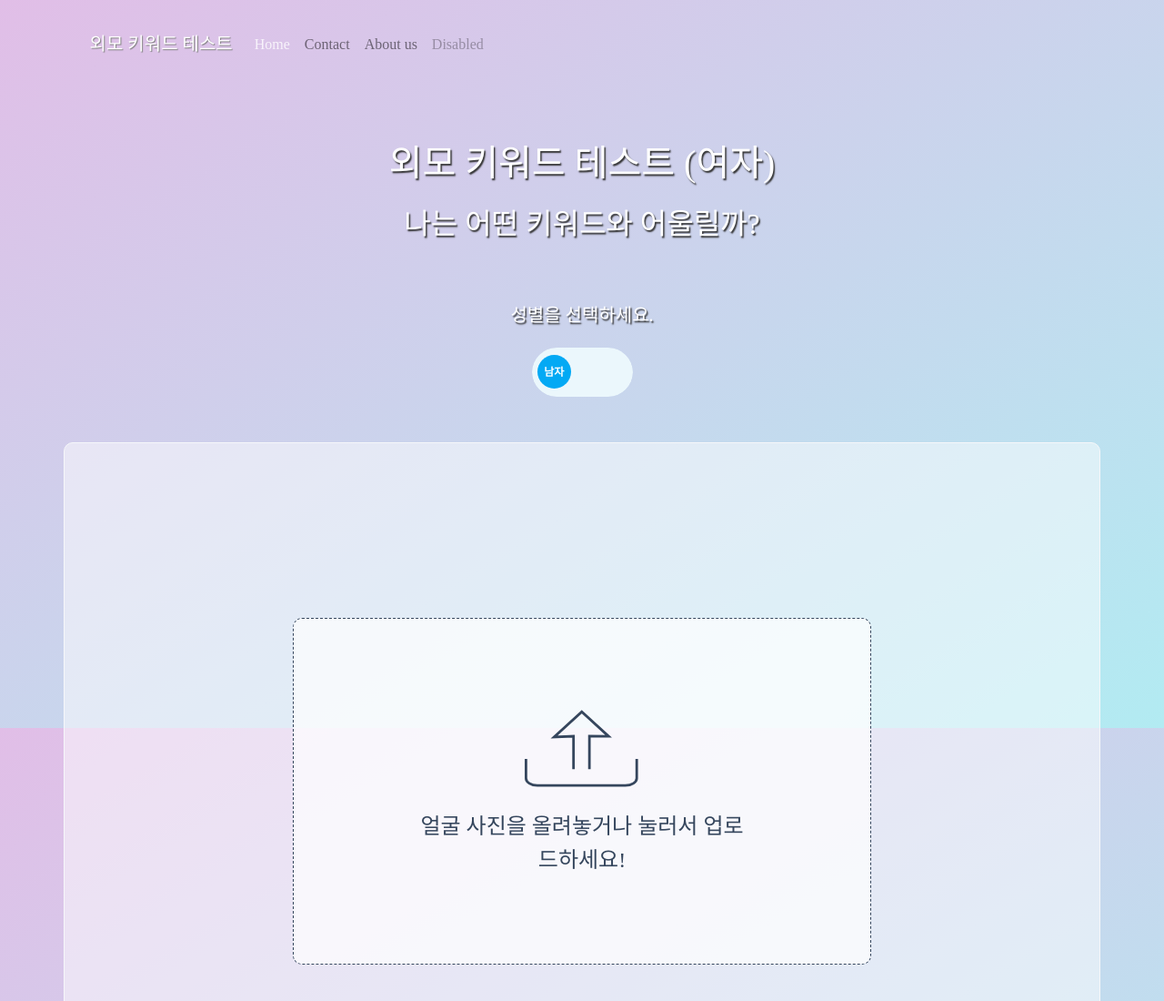
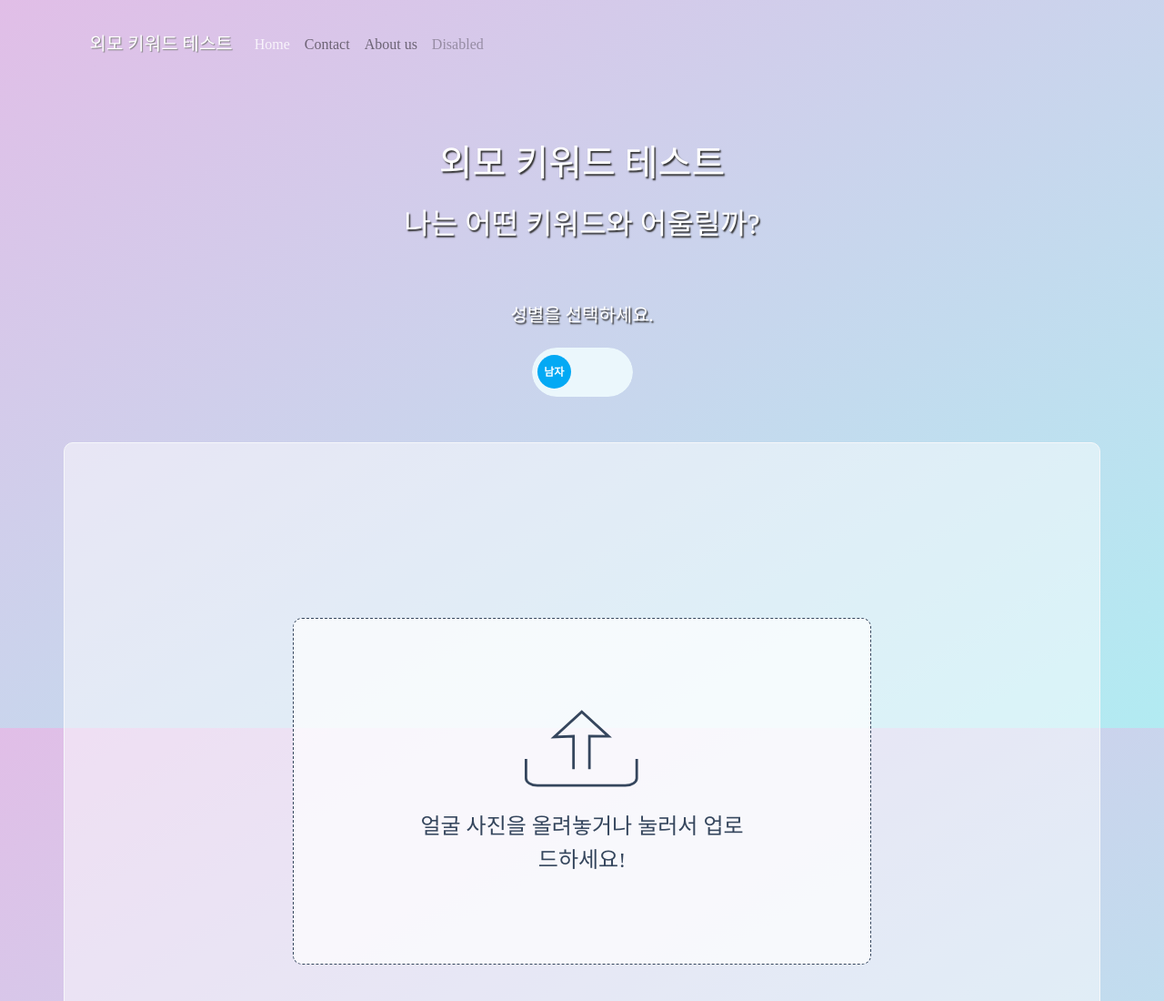
Before and after one commit to rheeeuro/keyword-test, a plain HTML site: page index.html in a window 1280 px wide. Shown: the top 1100 px of the page at 91% size. Drawn offline with nearby package versions, Linux system fonts and the light colour scheme; a web font is replaced by a local one.

Commit message:
text update

```diff
--- a/index.html
+++ b/index.html
@@ -49,7 +49,7 @@
         </div>
     </nav>
     <section class="section">
-        <h1 class="title">외모 키워드 테스트 (여자)</h1>
+        <h1 class="title">외모 키워드 테스트</h1>
         <h2 class="subtitle">나는 어떤 키워드와 어울릴까?</h2>
 
 		<h5 class="gender">성별을 선택하세요.</h5>
```
